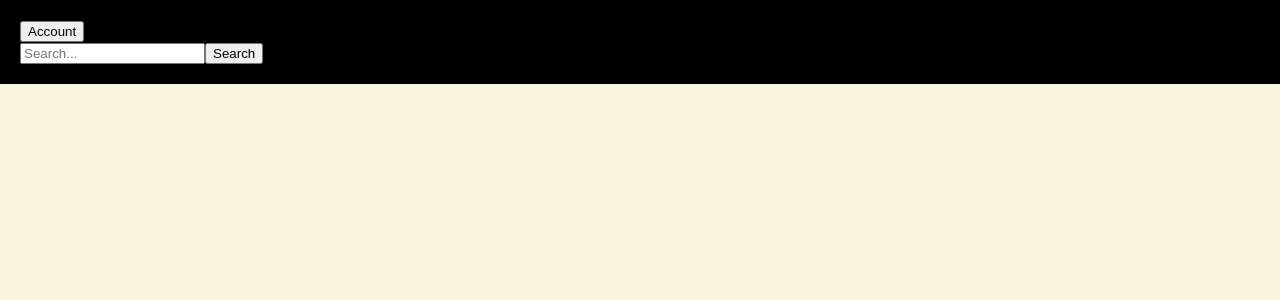
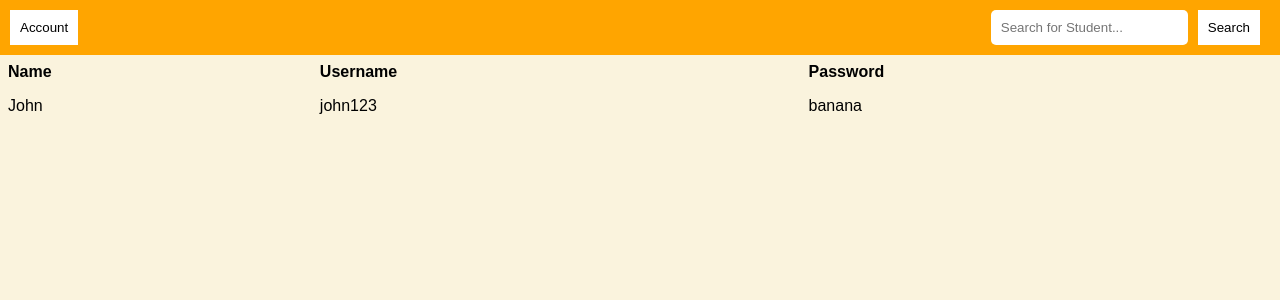
Before and after one commit to Brian-333/DearPenPal, a React (Create React App) app in the folder source/frontend/: page /Manager in a window 1280 px wide. Shown: the top 300 px of the page. Built offline with nearby package versions, Linux system fonts and the light colour scheme.

Commit message:
Created Navbar and Table for ManagerPage component

```diff
--- a/source/frontend/src/components/ManagerPage.js
+++ b/source/frontend/src/components/ManagerPage.js
@@ -1,21 +1,44 @@
+import '../styles/managerPage.css';
+
 const ManagerPage = () => {
-  const styles = {
-    backgroundColor: 'black',
-    padding: 20
-  };
+  return (
+    <div>
+      <NavBar/>
+      <table>
+        <tr>
+          <th>Name</th>
+          <th>Username</th>
+          <th>Password</th>
+        </tr>
+        <StudentRow name="John" username="john123" password="banana"/>
+      </table>
+    </div>
+  );
+}
 
+const StudentRow = (props) => {
   return (
-    <nav style={styles}>
+    <tr>
+      <td>{props.name}</td>
+      <td>{props.username}</td>
+      <td>{props.password}</td>
+    </tr>
+  );
+}
+
+const NavBar = () => {
+  return (
+    <nav>
       <div className="account-container">
         <button>Account</button>
       </div>
       <div className="search-container">
         <form>
-          <input type="text" placeholder="Search..." />
+          <input type="text" placeholder="Search for Student..." />
           <button type="submit">Search</button>
         </form>
       </div>
-  </nav>
+    </nav>
   );
 }
 
--- /dev/null
+++ b/source/frontend/src/styles/managerPage.css
@@ -0,0 +1,33 @@
+nav {
+    display: flex;
+    justify-content: space-between;
+    align-items: center;
+    background-color: orange;
+    padding: 10px;
+}
+
+nav button {
+    background-color: white;
+    border: none;
+    padding: 10px;
+    margin-right: 10px;
+}
+
+nav input[type="text"] {
+    padding: 10px;
+    border: none;
+    border-radius: 5px;
+    margin-right: 10px;
+}
+
+table {
+    font-family: arial, sans-serif;
+    border-collapse: collapse;
+    width: 100%;
+}
+
+td, th {
+    border: 0;
+    text-align: left;
+    padding: 8px;
+}
```
